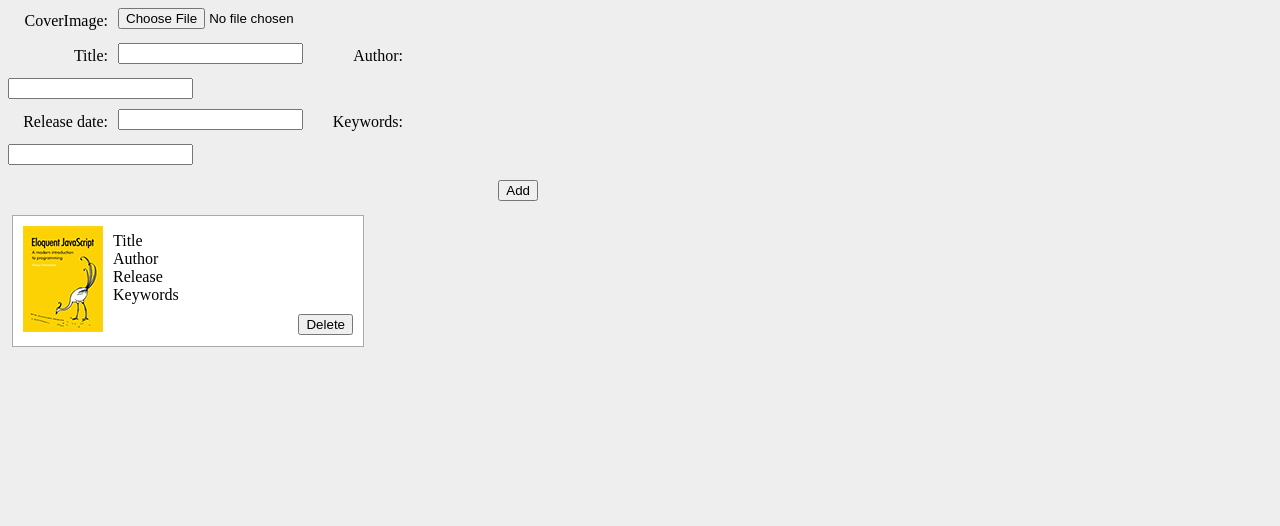
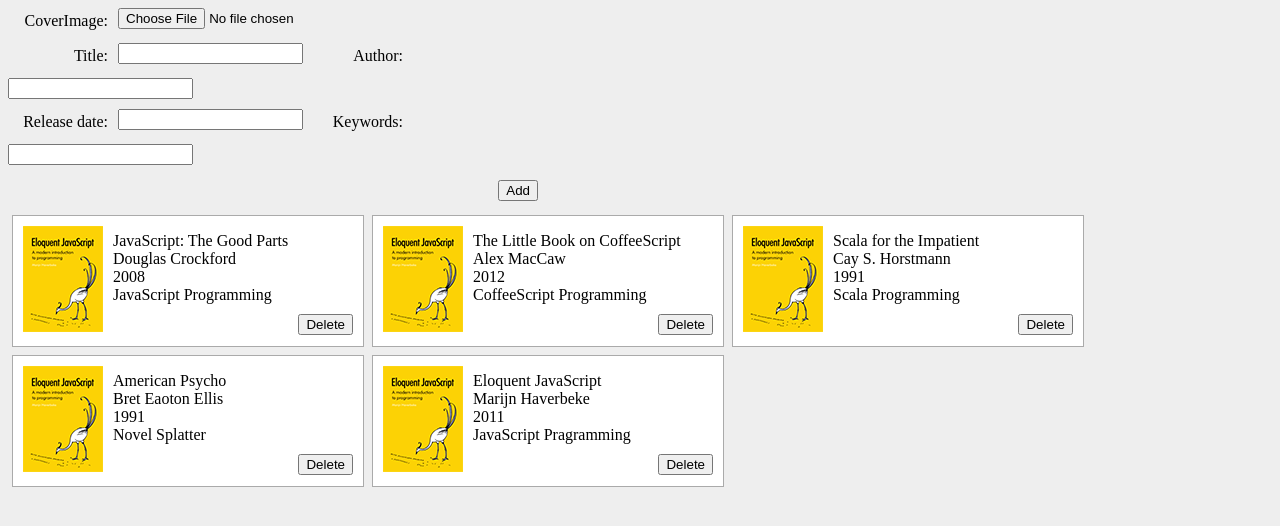
Before and after one commit to freebz/Developing-Backbone.js-Applications, a plain HTML site: page ch05/site/index.html in a window 1280 px wide. Drawn offline with Linux system fonts and the light colour scheme; files whose address does not match are found by name.

Commit message:
Creating the Model, Collection, Views, and App

```diff
--- a/ch05/site/index.html
+++ b/ch05/site/index.html
@@ -21,7 +21,7 @@
     <script src="js/lib/underscore.js"></script>
     <script src="js/lib/backbone.js"></script>
     <script src="js/models/book.js"></script>
-    <script src="js/collections/libary.js"></script>
+    <script src="js/collections/library.js"></script>
     <script src="js/views/book.js"></script>
     <script src="js/views/library.js"></script>
     <script src="js/app.js"></script>
@@ -42,15 +42,5 @@
       </form>
     </div>
 
-    <dix class="bookContainer">
-      <img src="img/placeholder.png" />
-      <ul>
-	<li>Title</li>
-	<li>Author</li>
-	<li>Release</li>
-	<li>Keywords</li>
-      </ul>
-
-      <button class="delete">Delete</button>
-  </body>
+    </body>
 </html>
--- /dev/null
+++ b/ch05/site/js/app.js
@@ -0,0 +1,20 @@
+// site/js/app.js
+
+var app = app || {};
+
+$(function() {
+    var books = [
+	{ title: 'JavaScript: The Good Parts', author: 'Douglas Crockford',
+	  releaseDate: '2008', keywords: 'JavaScript Programming' },
+	{ title: 'The Little Book on CoffeeScript', author: 'Alex MacCaw',
+	  releaseDate: '2012', keywords: 'CoffeeScript Programming' },
+	{ title: 'Scala for the Impatient', author: 'Cay S. Horstmann',
+	  releaseDate: '1991', keywords: 'Scala Programming' },
+	{ title: 'American Psycho', author: 'Bret Eaoton Ellis',
+	  releaseDate: '1991', keywords: 'Novel Splatter' },
+	{ title: 'Eloquent JavaScript', author: 'Marijn Haverbeke',
+	  releaseDate: '2011', keywords: 'JavaScript Pragramming' }
+    ];
+
+    new app.LibraryView( books );
+});
--- /dev/null
+++ b/ch05/site/js/collections/library.js
@@ -0,0 +1,7 @@
+// site/js/collections/library.js
+
+var app = app || {};
+
+app.Library = Backbone.Collection.extend({
+    model: app.Book
+});
--- /dev/null
+++ b/ch05/site/js/models/book.js
@@ -0,0 +1,13 @@
+// site/js/module/book.js
+
+var app = app || {};
+
+app.Book = Backbone.Model.extend({
+    defaults: {
+	coverImage: 'img/placeholder.png',
+	title: 'No title',
+	author: 'Unknown',
+	releaseDate: 'Unknown',
+	keywords: 'None'
+    }
+});
--- /dev/null
+++ b/ch05/site/js/views/book.js
@@ -0,0 +1,15 @@
+// site/js/views/book.js
+
+var app = app || {};
+
+app.BookView = Backbone.View.extend({
+    tagName: 'div',
+    className: 'bookContainer',
+    template: _.template( $('#bookTemplate').html() ),
+
+    render: function() {
+	this.$el.html( this.template( this.model.toJSON() ));
+
+	return this;
+    }
+});
--- /dev/null
+++ b/ch05/site/js/views/library.js
@@ -0,0 +1,25 @@
+// site/js/view/library.js
+
+var app = app || {};
+
+app.LibraryView = Backbone.View.extend({
+    el: '#books',
+
+    initialize: function( initialBooks ) {
+	this.collection = new app.Library( initialBooks );
+	this.render();
+    },
+
+    render: function() {
+	this.collection.each(function( item ) {
+	    this.renderBook( item );
+	}, this );
+    },
+
+    renderBook: function( item ) {
+	var bookView = new app.BookView({
+	    model: item
+	});
+	this.$el.append( bookView.render().el );
+    }
+});
```
Also changed, not shown: 1 other file.
